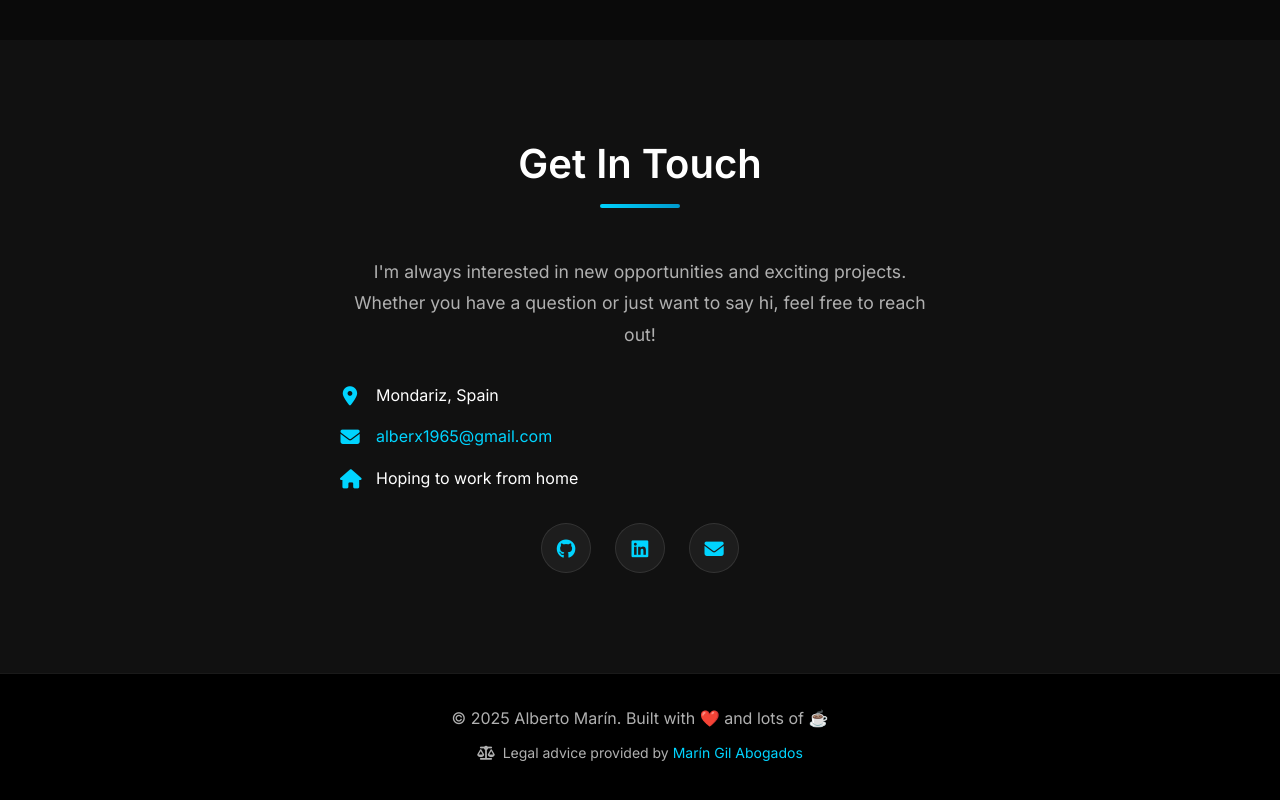
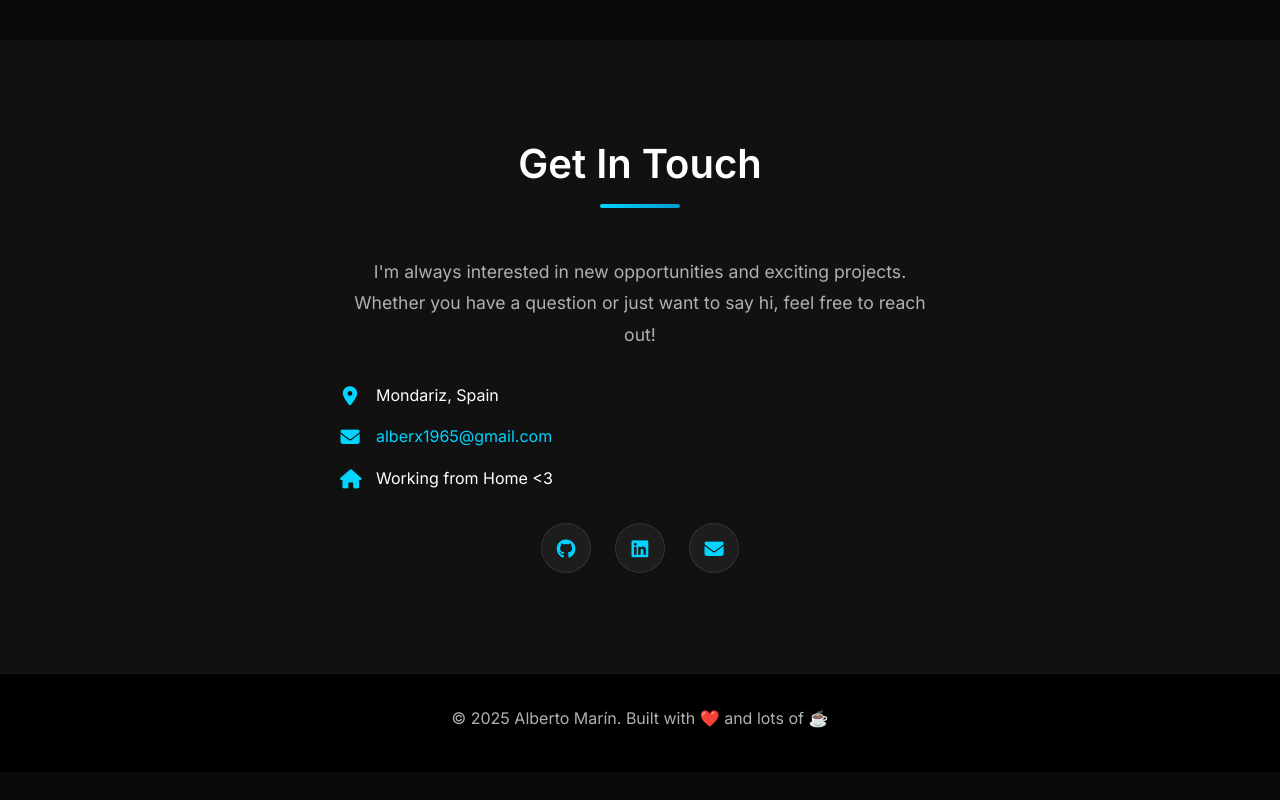
Before and after one commit to amarin95/amarin95.github.io, a plain HTML site: page index.html in a window 1280 px wide. Shown: the part 3810-4610 px from the top of the page. After the commit the page ends 4582 px from the top, so only its background shows below. Drawn offline with nearby package versions, Linux system fonts and the light colour scheme.

Commit message:
Change footer

```diff
--- a/index.html
+++ b/index.html
@@ -495,7 +495,7 @@ class HomePage extends StatelessWidget {
               </div>
               <div class="contact-item">
                 <i class="fas fa-home"></i>
-                <span>Hoping to work from home</span>
+                <span>Working from Home <3</span>
               </div>
             </div>
             <div class="social-links">
@@ -523,8 +523,6 @@ class HomePage extends StatelessWidget {
           <p>&copy; 2025 Alberto Marín. Built with ❤️ and lots of ☕</p>
           <p class="footer-note">
             <small>
-              <i class="fas fa-balance-scale me-1"></i>
-              Legal advice provided by <a href="http://www.maringilabogados.com" target="_blank">Marín Gil Abogados</a>
             </small>
           </p>
         </div>
```
